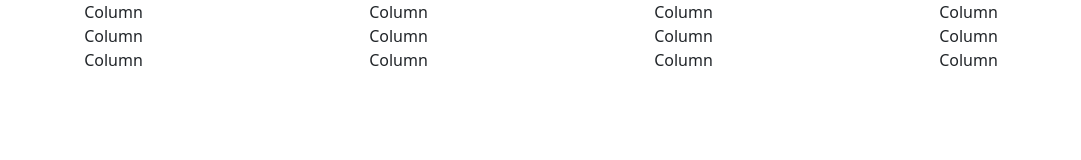
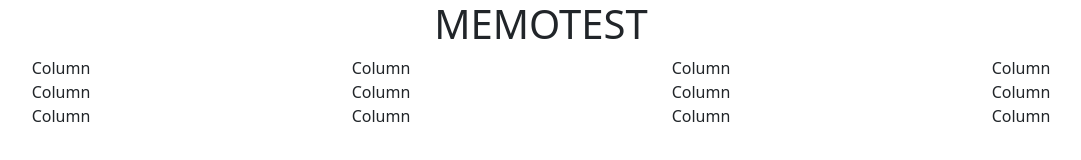
Before and after one commit to Und0r/Memotest, a website: page index.html in a window 1280 px wide. Shown: the whole page, without its empty margins (99-1180 px from the left). Drawn offline with nearby package versions, Linux system fonts and the light colour scheme.

Commit message:
Update index.html

```diff
--- a/index.html
+++ b/index.html
@@ -7,49 +7,50 @@
     <title>Memotest</title>
 </head>
 <body>
-    <div class="container text-center">
-        <div class="row">
-          <div class="col">
-            Column
+  <div class="container-fluid h-100 text-center"> <h1>MEMOTEST</h1></div>
+    <div class="container-fluid h-100 text-center">
+        <div class="row fila-juego">
+          <div class="col columna-juego">
+           <div class="cuadro h-100"> Column</div>
           </div>
-          <div class="col">
-            Column
+          <div class="col columna-juego">
+           <div class="cuadro h-100"> Column</div>
           </div>
-          <div class="col">
-            Column
+          <div class="col columna-juego">
+           <div class="cuadro h-100"> Column</div>
           </div>
-          <div class="col">
-            Column
+          <div class="col columna-juego">
+           <div class="cuadro h-100"> Column</div>
           </div>
         </div>
 
-      <div class="row">
-        <div class="col">
-          Column
+      <div class="row fila-juego">
+        <div class="col columna-juego">
+         <div class="cuadro h-100"> Column</div>
         </div>
-        <div class="col">
-          Column
+        <div class="col columna-juego">
+         <div class="cuadro h-100"> Column</div>
         </div>
-        <div class="col">
-          Column
+        <div class="col columna-juego">
+         <div class="cuadro h-100"> Column</div>
         </div>
-        <div class="col">
-            Column
+        <div class="col columna-juego">
+           <div class="cuadro h-100"> Column</div>
           </div>
       </div>
 
-    <div class="row">
-        <div class="col">
-          Column
+    <div class="row fila-juego">
+        <div class="col columna-juego">
+         <div class="cuadro h-100"> Column</div>
         </div>
-        <div class="col">
-          Column
+        <div class="col columna-juego">
+         <div class="cuadro h-100"> Column</div>
         </div>
-        <div class="col">
-          Column
+        <div class="col columna-juego">
+         <div class="cuadro h-100"> Column</div>
         </div>
-        <div class="col">
-            Column
+        <div class="col columna-juego">
+           <div class="cuadro h-100"> Column</div>
           </div>
       </div>
     </div>
```
